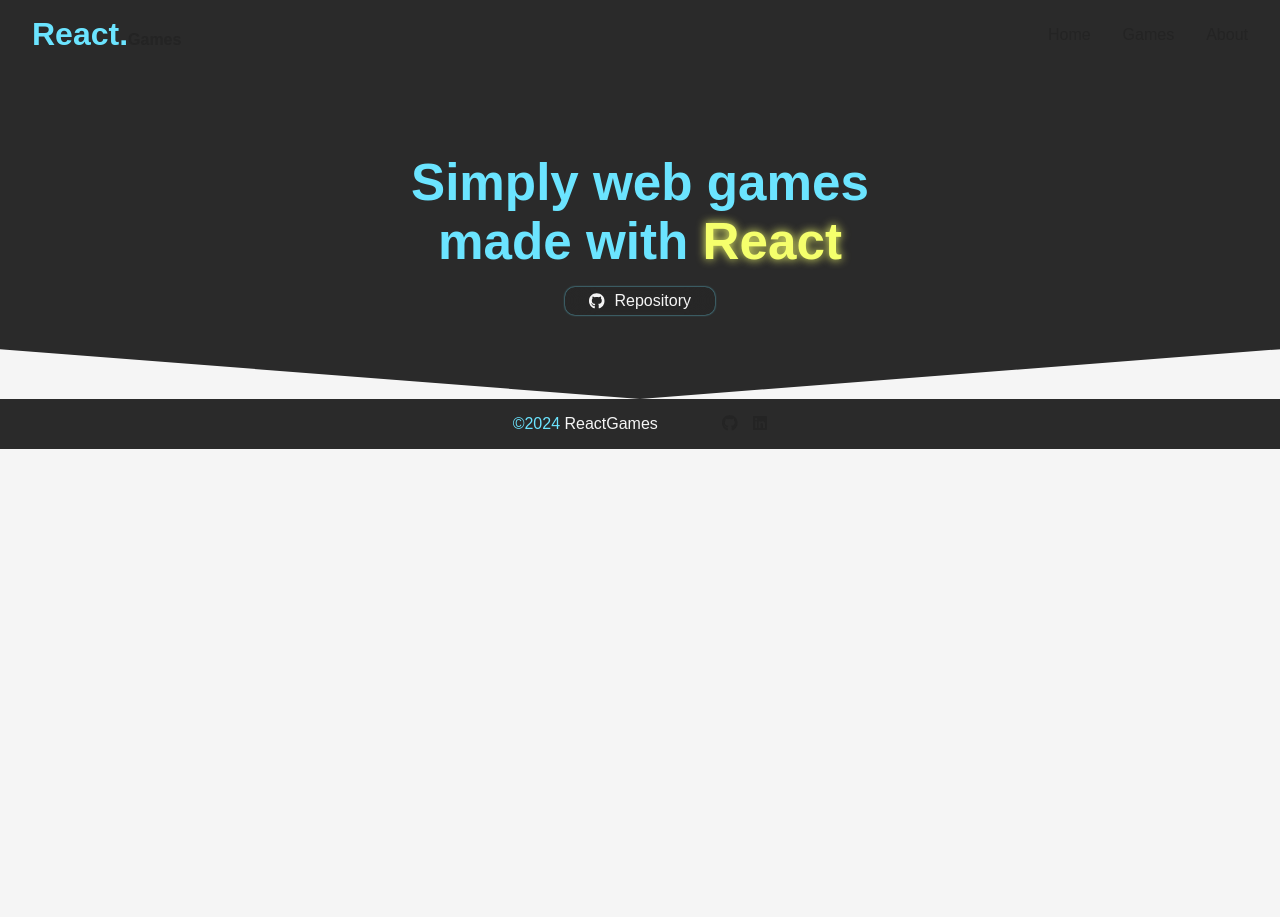
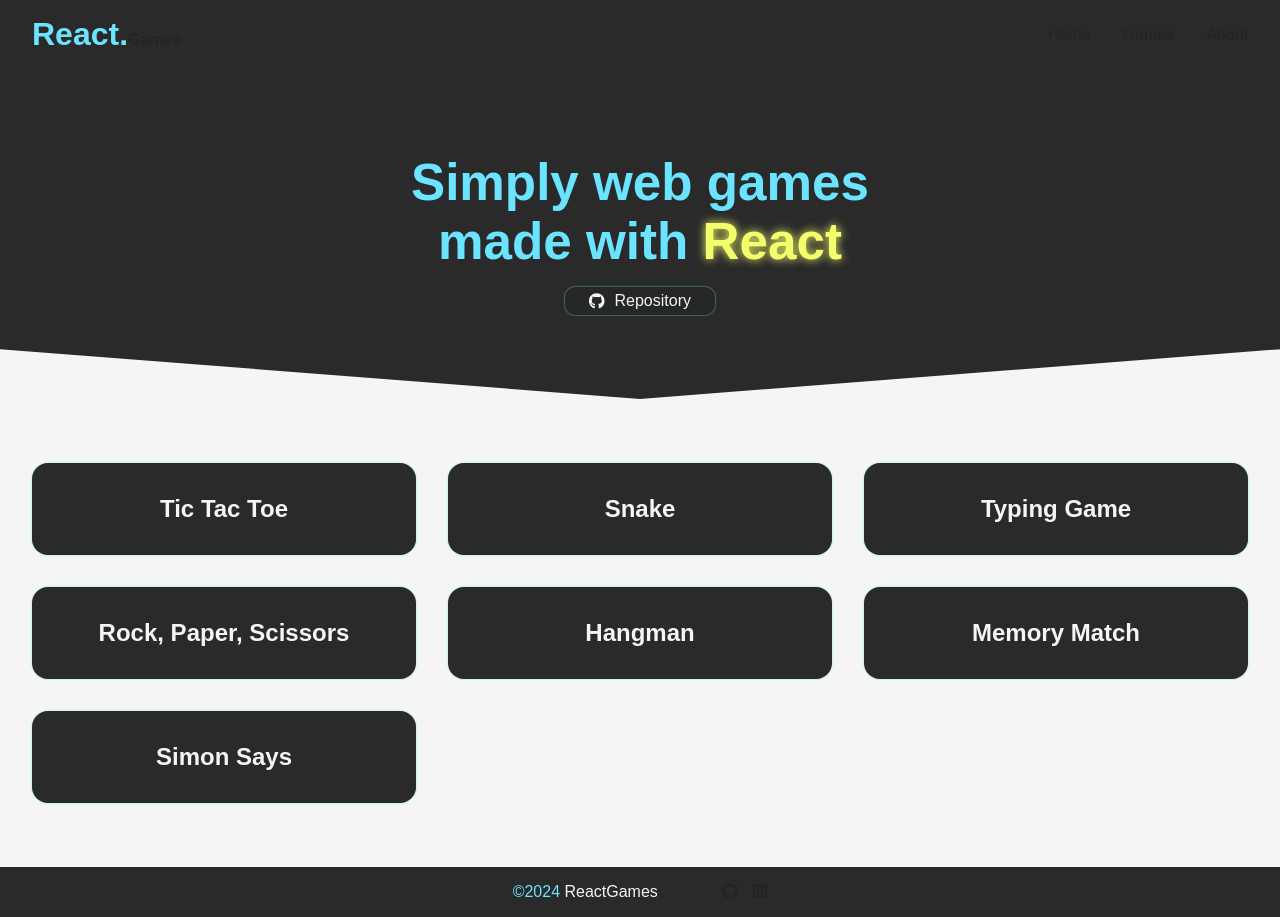
Before and after one commit to Tonips22/ReactGames, a React (Vite) app: page / in a window 1280 px wide. Before the commit the page ends 800 px from the top, so only its background shows below. Built offline with nearby package versions, Linux system fonts and the light colour scheme.

Commit message:
Add Games section

```diff
--- a/src/App.jsx
+++ b/src/App.jsx
@@ -1,6 +1,7 @@
 import { useState } from 'react'
 import './styles/App.css'
 import Header from './components/Header.jsx'
+import GameCard from './components/GameCard.jsx'
 import Label from './components/Label.jsx'
 import Footer from './components/Footer.jsx'
 import { FontAwesomeIcon } from '@fortawesome/react-fontawesome'
@@ -22,6 +23,36 @@
       </a>
     </section>
 
+    <section className='games'>
+      <GameCard link="https://github.com/Tonips22/ReactGames">
+        Tic Tac Toe
+      </GameCard>
+
+      <GameCard link="https://github.com/Tonips22/ReactGames">
+        Snake
+      </GameCard>
+
+      <GameCard link="https://github.com/Tonips22/ReactGames">
+        Typing Game
+      </GameCard>
+
+      <GameCard link="https://github.com/Tonips22/ReactGames">
+        Rock, Paper, Scissors
+      </GameCard>
+
+      <GameCard link="https://github.com/Tonips22/ReactGames">
+        Hangman
+      </GameCard>
+
+      <GameCard link="https://github.com/Tonips22/ReactGames">
+        Memory Match
+      </GameCard>
+
+      <GameCard link="https://github.com/Tonips22/ReactGames">
+        Simon Says
+      </GameCard>
+    </section>
+
     <Footer></Footer>
     </>
   )
--- a/src/styles/App.css
+++ b/src/styles/App.css
@@ -65,3 +65,10 @@
         text-shadow: 0px 0px 10px var(--react);
     }
 }
+
+.games{
+    display: grid;
+    grid-template-columns: repeat(3, 1fr);
+    gap: 2rem;
+    margin: 4rem 2rem;
+}
```
